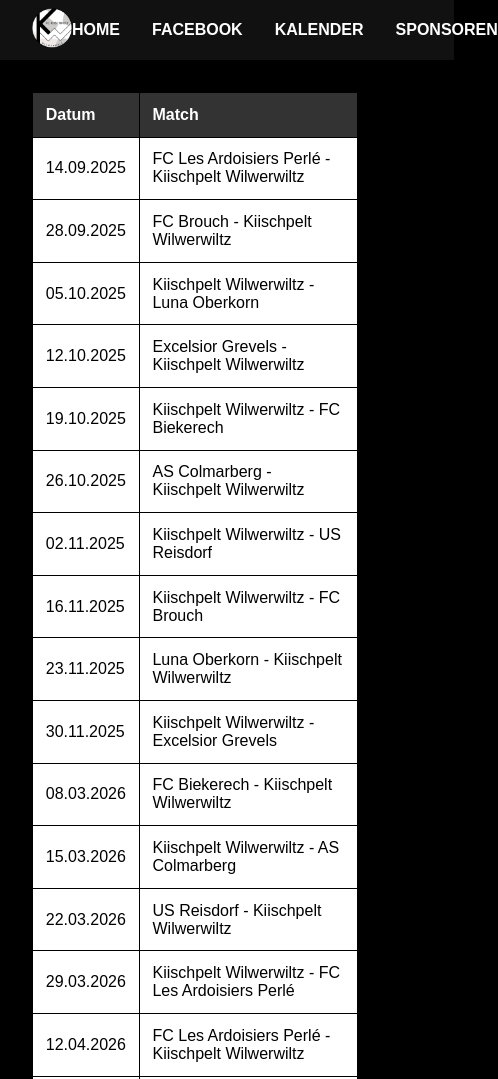
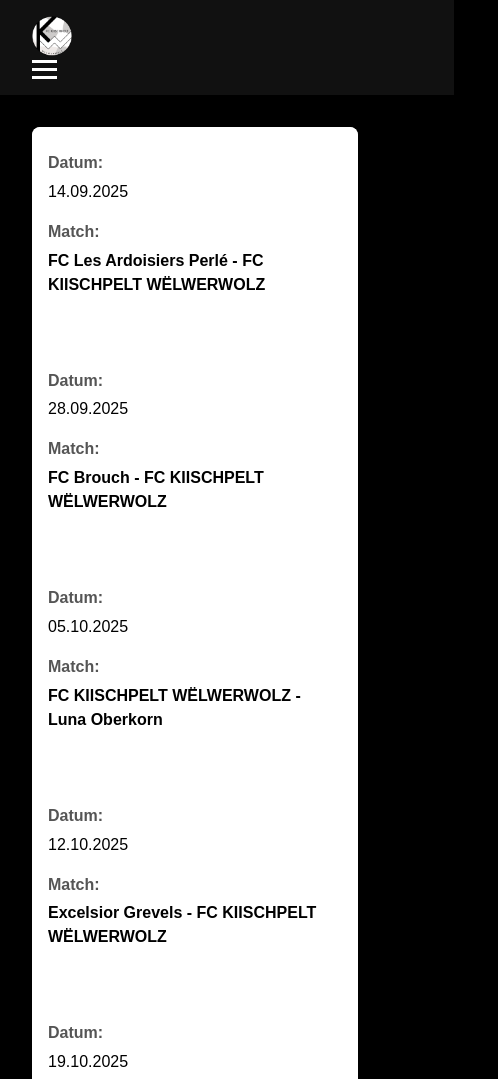
Before and after one commit to FCKiischpelt/FCKW.LU, a plain HTML site: page kalender.html in a window 390 px wide. Shown: the top 1079 px of the page, 498 px wide, since content can reach past the window. Drawn offline with Linux system fonts and the light colour scheme.

Commit message:
Update kalender.html
Update Top Navi
Update Kalender

```diff
--- a/kalender.html
+++ b/kalender.html
@@ -3,7 +3,7 @@
 <head>
   <meta charset="UTF-8" />
   <meta name="viewport" content="width=device-width, initial-scale=1" />
-  <title>Kalender – FC Kiischpelt</title>
+  <title>Kalender – FC KIISCHPELT WËLWERWOLZ</title>
   <style>
     body {
       margin: 0;
@@ -11,86 +11,307 @@
       color: #fff;
       font-family: Arial, sans-serif;
     }
-    nav {
+
+    /* NAVIGATION */
+    .navbar {
       width: 100%;
       background-color: #111;
       display: flex;
+      justify-content: space-between;
       align-items: center;
-      padding: 0.5rem 2rem;
+      padding: 1rem 2rem;
+      flex-wrap: wrap;
+      box-shadow: 0 2px 5px rgba(0, 0, 0, 0.5);
     }
-    nav img {
+
+    .nav-logo {
       height: 40px;
       cursor: pointer;
     }
+
     .nav-links {
-      margin-left: auto;
       display: flex;
-      gap: 2rem;
+      gap: 1.5rem;
+      flex-wrap: wrap;
+      align-items: center;
     }
+
     .nav-links a {
       color: white;
       text-decoration: none;
       font-weight: bold;
       text-transform: uppercase;
+      font-size: 1rem;
+      transition: color 0.3s;
     }
+
     .nav-links a:hover {
       color: #ccc;
     }
+
+    .hamburger {
+      display: none;
+      flex-direction: column;
+      cursor: pointer;
+      gap: 5px;
+    }
+
+    .hamburger div {
+      width: 25px;
+      height: 3px;
+      background-color: white;
+    }
+
+    @media (max-width: 768px) {
+      .nav-links {
+        display: none;
+        flex-direction: column;
+        width: 100%;
+        margin-top: 1rem;
+      }
+
+      .nav-links.active {
+        display: flex;
+      }
+
+      .hamburger {
+        display: flex;
+      }
+
+      .navbar {
+        flex-direction: column;
+        align-items: flex-start;
+      }
+    }
+
     .container {
       padding: 2rem;
+      max-width: 1000px;
+      margin: auto;
     }
+
+    /* SPIELPLAN – TABELLE */
     table {
       width: 100%;
       border-collapse: collapse;
       background-color: #fff;
       color: #000;
+      border-radius: 8px;
+      overflow: hidden;
     }
+
     th, td {
       border: 1px solid #000;
-      padding: 0.8rem;
+      padding: 1rem;
       text-align: left;
+      font-size: 1rem;
     }
+
     th {
       background-color: #333;
       color: #fff;
+      text-transform: uppercase;
+    }
+
+    td {
+      line-height: 1.5;
+    }
+
+    /* Automatische Großschreibung */
+    td, th {
+      text-transform: none;
+    }
+
+    td::before {
+      content: "";
+    }
+
+    /* MATCHNAMEN – FC KIISCHPELT WËLWERWOLZ immer groß */
+    td:nth-child(2) {
+      text-transform: none;
+    }
+
+    td:nth-child(2)::first-letter {
+      text-transform: uppercase;
+    }
+
+    td:nth-child(2) {
+      font-weight: bold;
+    }
+
+    td:nth-child(2) {
+      text-transform: none;
+    }
+
+    /* Responsive Darstellung */
+    @media (max-width: 768px) {
+      table, thead, tbody, th, td, tr {
+        display: block;
+      }
+
+      thead {
+        display: none;
+      }
+
+      tr {
+        margin-bottom: 1.5rem;
+        background-color: #fff;
+        color: #000;
+        padding: 1rem;
+        border-radius: 8px;
+        box-shadow: 0 0 8px rgba(255, 255, 255, 0.1);
+      }
+
+      td {
+        border: none;
+        padding: 0.5rem 0;
+        font-size: 1rem;
+      }
+
+      td::before {
+        display: block;
+        font-weight: bold;
+        margin-bottom: 0.3rem;
+        color: #555;
+      }
+
+      td:first-child::before {
+        content: "Datum:";
+      }
+
+      td:nth-child(2)::before {
+        content: "Match:";
+      }
+    }
+
+    /* FC KIISCHPELT WËLWERWOLZ immer groß */
+    td:nth-child(2) {
+      text-transform: none;
+    }
+
+    td:nth-child(2) {
+      text-transform: none;
+    }
+
+    td:nth-child(2) {
+      text-transform: none;
+    }
+
+    td:nth-child(2) {
+      text-transform: none;
+    }
+
+    td:nth-child(2) {
+      text-transform: none;
+    }
+
+    td:nth-child(2) {
+      text-transform: none;
+    }
+
+    td:nth-child(2) {
+      text-transform: none;
+    }
+
+    td:nth-child(2) {
+      text-transform: none;
+    }
+
+    td:nth-child(2) {
+      text-transform: none;
+    }
+
+    td:nth-child(2) {
+      text-transform: none;
+    }
+
+    td:nth-child(2) {
+      text-transform: none;
+    }
+
+    td:nth-child(2) {
+      text-transform: none;
+    }
+
+    td:nth-child(2) {
+      text-transform: none;
+    }
+
+    td:nth-child(2) {
+      text-transform: none;
+    }
+
+    td:nth-child(2) {
+      text-transform: none;
+    }
+
+    td:nth-child(2) {
+      text-transform: none;
+    }
+
+    td:nth-child(2) {
+      text-transform: none;
     }
   </style>
 </head>
 <body>
-  <nav>
-    <a href="/"><img src="logo.png" alt="FC Kiischpelt Logo" /></a>
-    <div class="nav-links">
+
+  <!-- Navigation -->
+  <nav class="navbar">
+    <a href="/">
+      <img src="logo.png" alt="FC KIISCHPELT Logo" class="nav-logo" />
+    </a>
+    <div class="hamburger" onclick="toggleMenu()">
+      <div></div>
+      <div></div>
+      <div></div>
+    </div>
+    <div class="nav-links" id="navLinks">
       <a href="/">Home</a>
+      <a href="/dauerkarte.html">Dauerkarte</a>
+      <a href="/kalender.html">Kalender</a>
       <a href="/facebook.html">Facebook</a>
-      <a href="/kalender.html">Kalender</a>
       <a href="/sponsoren.html">Sponsoren</a>
     </div>
   </nav>
+
+  <!-- Spielplan -->
   <div class="container">
     <table>
-      <tr><th>Datum</th><th>Match</th></tr>
-      <tr><td>14.09.2025</td><td>FC Les Ardoisiers Perlé - Kiischpelt Wilwerwiltz</td></tr>
-      <tr><td>28.09.2025</td><td>FC Brouch - Kiischpelt Wilwerwiltz</td></tr>
-      <tr><td>05.10.2025</td><td>Kiischpelt Wilwerwiltz - Luna Oberkorn</td></tr>
-      <tr><td>12.10.2025</td><td>Excelsior Grevels - Kiischpelt Wilwerwiltz</td></tr>
-      <tr><td>19.10.2025</td><td>Kiischpelt Wilwerwiltz - FC Biekerech</td></tr>
-      <tr><td>26.10.2025</td><td>AS Colmarberg - Kiischpelt Wilwerwiltz</td></tr>
-      <tr><td>02.11.2025</td><td>Kiischpelt Wilwerwiltz - US Reisdorf</td></tr>
-      <tr><td>16.11.2025</td><td>Kiischpelt Wilwerwiltz - FC Brouch</td></tr>
-      <tr><td>23.11.2025</td><td>Luna Oberkorn - Kiischpelt Wilwerwiltz</td></tr>
-      <tr><td>30.11.2025</td><td>Kiischpelt Wilwerwiltz - Excelsior Grevels</td></tr>
-      <tr><td>08.03.2026</td><td>FC Biekerech - Kiischpelt Wilwerwiltz</td></tr>
-      <tr><td>15.03.2026</td><td>Kiischpelt Wilwerwiltz - AS Colmarberg</td></tr>
-      <tr><td>22.03.2026</td><td>US Reisdorf - Kiischpelt Wilwerwiltz</td></tr>
-      <tr><td>29.03.2026</td><td>Kiischpelt Wilwerwiltz - FC Les Ardoisiers Perlé</td></tr>
-      <tr><td>12.04.2026</td><td>FC Les Ardoisiers Perlé - Kiischpelt Wilwerwiltz</td></tr>
-      <tr><td>19.04.2026</td><td>FC Brouch - Kiischpelt Wilwerwiltz</td></tr>
-      <tr><td>26.04.2026</td><td>Kiischpelt Wilwerwiltz - Luna Oberkorn</td></tr>
-      <tr><td>03.05.2026</td><td>Excelsior Grevels - Kiischpelt Wilwerwiltz</td></tr>
-      <tr><td>10.05.2026</td><td>Kiischpelt Wilwerwiltz - FC Biekerech</td></tr>
-      <tr><td>17.05.2026</td><td>AS Colmarberg - Kiischpelt Wilwerwiltz</td></tr>
-      <tr><td>23.05.2026</td><td>Kiischpelt Wilwerwiltz - US Reisdorf</td></tr>
+      <thead>
+        <tr><th>Datum</th><th>Match</th></tr>
+      </thead>
+      <tbody>
+        <tr><td>14.09.2025</td><td>FC Les Ardoisiers Perlé - FC KIISCHPELT WËLWERWOLZ</td></tr>
+        <tr><td>28.09.2025</td><td>FC Brouch - FC KIISCHPELT WËLWERWOLZ</td></tr>
+        <tr><td>05.10.2025</td><td>FC KIISCHPELT WËLWERWOLZ - Luna Oberkorn</td></tr>
+        <tr><td>12.10.2025</td><td>Excelsior Grevels - FC KIISCHPELT WËLWERWOLZ</td></tr>
+        <tr><td>19.10.2025</td><td>FC KIISCHPELT WËLWERWOLZ - FC Biekerech</td></tr>
+        <tr><td>26.10.2025</td><td>AS Colmarberg - FC KIISCHPELT WËLWERWOLZ</td></tr>
+        <tr><td>02.11.2025</td><td>FC KIISCHPELT WËLWERWOLZ - US Reisdorf</td></tr>
+        <tr><td>16.11.2025</td><td>FC KIISCHPELT WËLWERWOLZ - FC Brouch</td></tr>
+        <tr><td>23.11.2025</td><td>Luna Oberkorn - FC KIISCHPELT WËLWERWOLZ</td></tr>
+        <tr><td>30.11.2025</td><td>FC KIISCHPELT WËLWERWOLZ - Excelsior Grevels</td></tr>
+        <tr><td>08.03.2026</td><td>FC Biekerech - FC KIISCHPELT WËLWERWOLZ</td></tr>
+        <tr><td>15.03.2026</td><td>FC KIISCHPELT WËLWERWOLZ - AS Colmarberg</td></tr>
+        <tr><td>22.03.2026</td><td>US Reisdorf - FC KIISCHPELT WËLWERWOLZ</td></tr>
+        <tr><td>29.03.2026</td><td>FC KIISCHPELT WËLWERWOLZ - FC Les Ardoisiers Perlé</td></tr>
+        <tr><td>12.04.2026</td><td>FC Les Ardoisiers Perlé - FC KIISCHPELT WËLWERWOLZ</td></tr>
+        <tr><td>19.04.2026</td><td>FC Brouch - FC KIISCHPELT WËLWERWOLZ</td></tr>
+        <tr><td>26.04.2026</td><td>FC KIISCHPELT WËLWERWOLZ - Luna Oberkorn</td></tr>
+        <tr><td>03.05.2026</td><td>Excelsior Grevels - FC KIISCHPELT WËLWERWOLZ</td></tr>
+        <tr><td>10.05.2026</td><td>FC KIISCHPELT WËLWERWOLZ - FC Biekerech</td></tr>
+        <tr><td>17.05.2026</td><td>AS Colmarberg - FC KIISCHPELT WËLWERWOLZ</td></tr>
+        <tr><td>23.05.2026</td><td>FC KIISCHPELT WËLWERWOLZ - US Reisdorf</td></tr>
+      </tbody>
     </table>
   </div>
+
+  <script>
+    function toggleMenu() {
+      document.getElementById("navLinks").classList.toggle("active");
+    }
+  </script>
+
 </body>
 </html>
```
